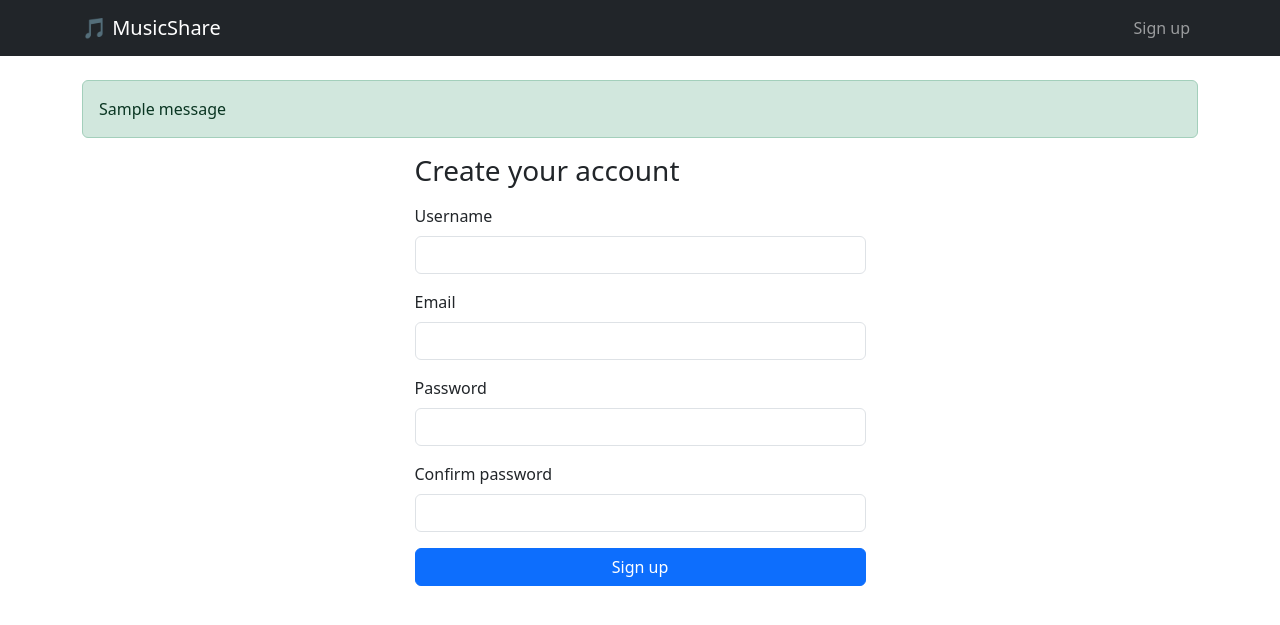
After one commit to Aella67/MusicShare, a Flask app: page /register in a window 1280 px wide. The commit adds this page. Shown: the top 625 px of the page. Run offline with Flask 3, Linux system fonts and the light colour scheme; one stand-in notice (Sample message) is shown.

Commit message:
Add user registration

```diff
--- a/app.py
+++ b/app.py
@@ -1,5 +1,8 @@
-from flask import Flask, render_template
+from flask import Flask, render_template, redirect, url_for, flash
+import mysql.connector
 from config import Config
+from forms import RegisterForm
+from models.user import User
 
 app = Flask(__name__)
 app.config.from_object(Config)
@@ -10,5 +13,22 @@ def home():
     return render_template("home.html")
 
 
+@app.route("/register", methods=["GET", "POST"])
+def register():
+    form = RegisterForm()
+    if form.validate_on_submit():
+        user = User(None, form.username.data.strip(),
+                    form.email.data.strip().lower(), None, False)
+        user.set_password(form.password.data)
+        try:
+            user.save()
+        except mysql.connector.IntegrityError:
+            flash("That username or email is already registered.", "danger")
+            return render_template("register.html", form=form)
+        flash("Account created! Login is coming in the next step.", "success")
+        return redirect(url_for("home"))
+    return render_template("register.html", form=form)
+
+
 if __name__ == "__main__":
     app.run(debug=True)
--- /dev/null
+++ b/forms.py
@@ -0,0 +1,23 @@
+from flask_wtf import FlaskForm
+from wtforms import StringField, PasswordField, EmailField
+from wtforms.validators import DataRequired, Email, Length, EqualTo, Regexp, ValidationError
+from models.user import User
+
+class RegisterForm(FlaskForm):
+    username = StringField("Username", validators=[
+        DataRequired(), Length(min=3, max=50),
+        Regexp(r"^[A-Za-z0-9_]+$", message="Use letters, numbers, and underscores only."),
+    ])
+    email = EmailField("Email", validators=[DataRequired(), Email(), Length(max=120)])
+    password = PasswordField("Password", validators=[DataRequired(), Length(min=8, max=128)])
+    confirm_password = PasswordField("Confirm password", validators=[
+        DataRequired(), EqualTo("password", message="Passwords must match."),
+    ])
+
+    def validate_username(self, field):
+        if User.find_by_username(field.data.strip()):
+            raise ValidationError("That username is already taken.")
+
+    def validate_email(self, field):
+        if User.find_by_email(field.data.strip().lower()):
+            raise ValidationError("An account with that email already exists.")
--- a/templates/base.html
+++ b/templates/base.html
@@ -7,12 +7,24 @@
   <link href="https://cdn.jsdelivr.net/npm/bootstrap@5.3.3/dist/css/bootstrap.min.css" rel="stylesheet">
 </head>
 <body>
-  <nav class="navbar navbar-expand-lg bg-body-tertiary">
+  <nav class="navbar navbar-expand navbar-dark bg-dark">
     <div class="container">
-      <a class="navbar-brand" href="/">MusicShare</a>
+      <a class="navbar-brand" href="{{ url_for('home') }}">🎵 MusicShare</a>
+      <ul class="navbar-nav ms-auto">
+        <li class="nav-item">
+          <a class="nav-link" href="{{ url_for('register') }}">Sign up</a>
+        </li>
+      </ul>
     </div>
   </nav>
+
   <main class="container py-4">
+    {% with messages = get_flashed_messages(with_categories=true) %}
+      {% for category, message in messages %}
+        <div class="alert alert-{{ category }}" role="alert">{{ message }}</div>
+      {% endfor %}
+    {% endwith %}
+
     {% block content %}{% endblock %}
   </main>
 </body>
--- /dev/null
+++ b/templates/register.html
@@ -0,0 +1,24 @@
+{% extends "base.html" %}
+{% block title %}Register - MusicShare{% endblock %}
+{% block content %}
+{% macro field(f) %}
+  <div class="mb-3">
+    {{ f.label(class="form-label") }}
+    {{ f(class="form-control" ~ (" is-invalid" if f.errors else "")) }}
+    {% for e in f.errors %}<div class="invalid-feedback">{{ e }}</div>{% endfor %}
+  </div>
+{% endmacro %}
+<div class="row justify-content-center">
+  <div class="col-md-6 col-lg-5">
+    <h1 class="h3 mb-3">Create your account</h1>
+    <form method="POST">
+      {{ form.hidden_tag() }}
+      {{ field(form.username) }}
+      {{ field(form.email) }}
+      {{ field(form.password) }}
+      {{ field(form.confirm_password) }}
+      <button type="submit" class="btn btn-primary w-100">Sign up</button>
+    </form>
+  </div>
+</div>
+{% endblock %}
```
Also changed, not shown: models/user.py (added, +57 -0 lines).
